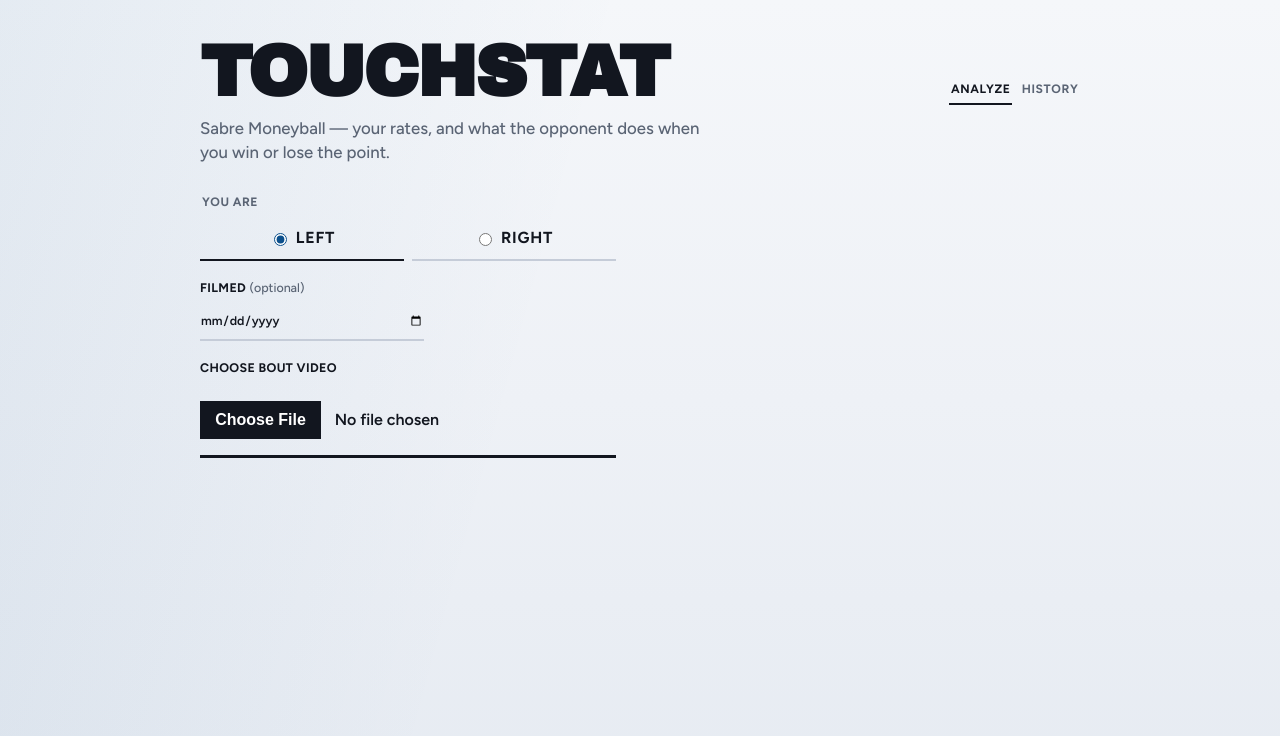
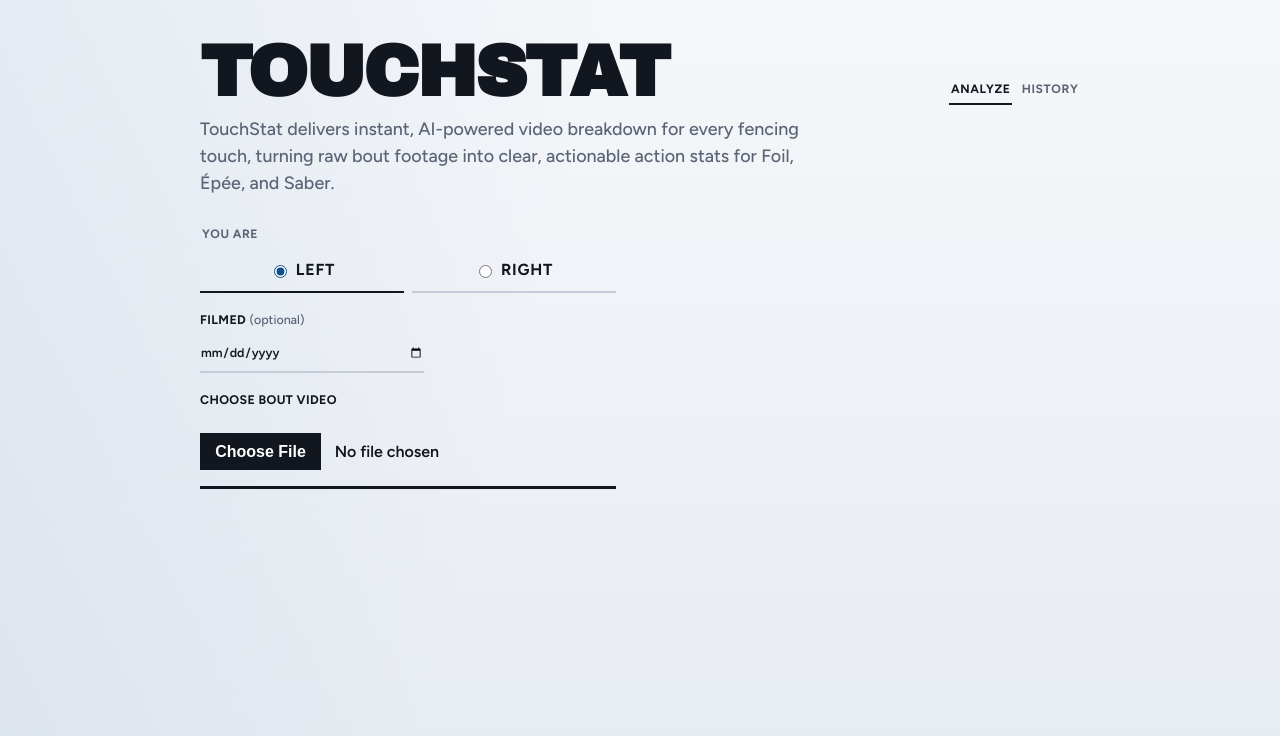
Before and after one commit to OOOOOO1234/Fencing-App, a React (Vite) app: page / in a window 1280 px wide. Shown: the top 736 px of the page. Built offline with nearby package versions, Linux system fonts and the light colour scheme.

Commit message:
Add TouchStat UVP under the brand on the analyze page.
Positions the product pitch as the masthead lede and mirrors it in the page meta description.

Co-authored-by: OOOOOO1234 <OOOOOO1234@users.noreply.github.com>

```diff
--- a/index.html
+++ b/index.html
@@ -6,7 +6,7 @@
     <meta name="viewport" content="width=device-width, initial-scale=1.0" />
     <meta
       name="description"
-      content="TouchStat — upload one sabre bout. Get Moneyball attempt and success rates by action."
+      content="TouchStat delivers instant, AI-powered video breakdown for every fencing touch — clear, actionable stats for Foil, Épée, and Saber."
     />
     <title>TouchStat</title>
   </head>
--- a/src/App.tsx
+++ b/src/App.tsx
@@ -248,8 +248,10 @@ export default function App() {
           </nav>
         </div>
         {page === 'analyze' ? (
-          <p className="lede">
-            Sabre Moneyball — your rates, and what the opponent does when you win or lose the point.
+          <p className="lede uvp">
+            TouchStat delivers instant, AI-powered video breakdown for every fencing touch,
+            turning raw bout footage into clear, actionable action stats for Foil, Épée, and
+            Saber.
           </p>
         ) : (
           <p className="lede">Usage and success trends across saved bouts.</p>
--- a/src/index.css
+++ b/src/index.css
@@ -112,6 +112,12 @@ button {
   color: var(--muted);
   font-size: 1.05rem;
   font-weight: 500;
+}
+
+.lede.uvp {
+  max-width: 40rem;
+  font-size: clamp(1rem, 2.4vw, 1.12rem);
+  line-height: 1.5;
 }
 
 .date-field {
```
